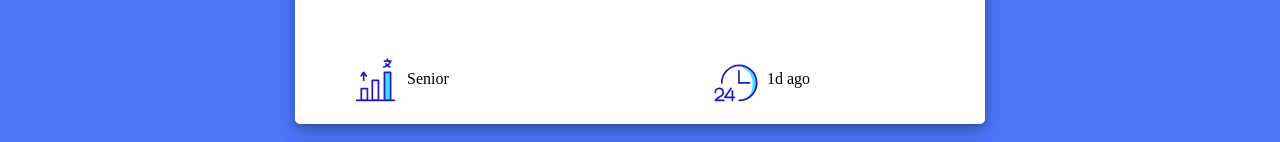
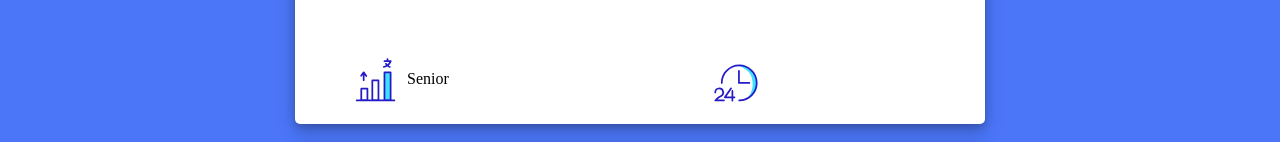
Before and after one commit to Danee1852/Job-advertisement-front-end, a React (Create React App) app: page /jobDetails/1 in a window 1280 px wide. Shown: the part 340-482 px from the top of the page. Built offline with nearby package versions, Linux system fonts and the light colour scheme; data requests are answered from the project's data file.

Commit message:
Fixed problem in jobDetails component with displaying the time elapsed since add Job

```diff
--- a/src/components/JobDetails/JobDetails.js
+++ b/src/components/JobDetails/JobDetails.js
@@ -13,6 +13,29 @@ export default function JobDetails({listOfJobs}) {
     const jobs = listOfJobs;
 
     const jobDetail = jobs && jobs.filter(job => job.id === numericId).map((job) => {
+
+        const checkTheTime = (jobPostDateProp) => {
+
+            const currentDate = new Date()
+            const jobPostDate = new Date(jobPostDateProp)
+            const timeDifferenceInDays = (currentDate - jobPostDate)/ 86400000
+
+            if (timeDifferenceInDays < 1) {
+                return "Today"
+              } else if (timeDifferenceInDays === 1) {
+                return "One day ago"
+              } else if (timeDifferenceInDays < 7) {
+                return Math.floor(timeDifferenceInDays) + " days ago"
+              } else if (timeDifferenceInDays === 7) {
+                return "One week ago"
+              } else if (timeDifferenceInDays < 30.4) {
+                return Math.floor(timeDifferenceInDays / 7) + "weeks ago"
+              } else if (timeDifferenceInDays === 30.4) {
+                return "One month ago"
+              } else if (timeDifferenceInDays > 30.4) {
+                return Math.floor(timeDifferenceInDays / 30.4) + " months ago"
+              }
+        }
 
         return (
 
@@ -45,7 +68,7 @@ export default function JobDetails({listOfJobs}) {
                     </div>
                     <div className="mainInfoContainer">
                         <img className = "jobDetailIcons" src = {clockPicture} alt="location"/>
-                        <p className="mainInfoText">{job.postedAt}</p>
+                        <p className="mainInfoText">{checkTheTime(job.postedAt)}</p>
                         </div>
                 </div>
                 <div className="jobDetailDescription">
```
